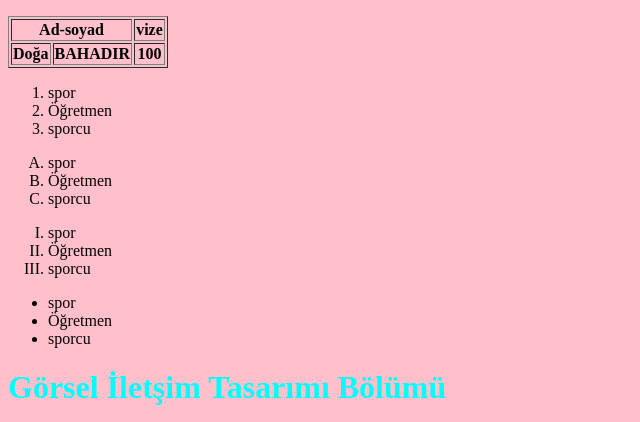
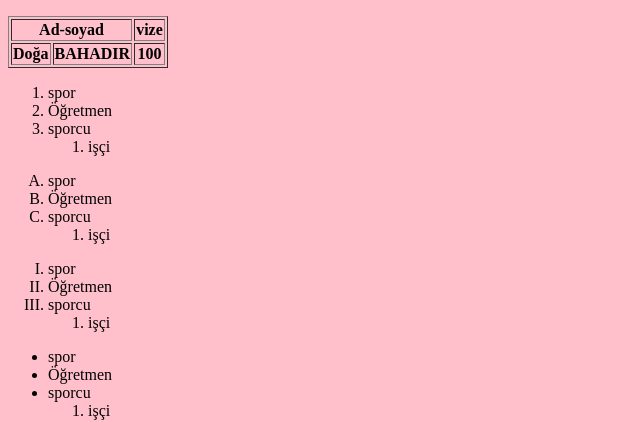
Before and after one commit to dogabahadir1907/doga, a plain HTML site: page index.html in a window 1280 px wide. Shown: the part 386-808 px from the top of the page, without its empty margins (0-640 px from the left). Drawn offline with Linux system fonts and the light colour scheme.

Commit message:
Add files via upload

```diff
--- a/index.html
+++ b/index.html
@@ -47,6 +47,10 @@
     <li>spor</li>
     <li>Öğretmen</li>
     <li>sporcu</li>
+        <ol>
+            <li>işçi</li>
+
+    </ol>
 </ol>
 
 <ol type="A">
@@ -54,6 +58,10 @@
     <li>spor</li>
     <li>Öğretmen</li>
     <li>sporcu</li>
+        <ol>
+            <li>işçi</li>
+
+       </ol>
 </ol>
 
 <ol type="I">
@@ -61,6 +69,10 @@
     <li>spor</li>
     <li>Öğretmen</li>
     <li>sporcu</li>
+        <ol>
+            <li>işçi</li>
+
+        </ol>
 </ol>
 
 <ul>
@@ -68,6 +80,10 @@
     <li>spor</li>
     <li>Öğretmen</li>
     <li>sporcu</li>
+        <ol>
+             <li>işçi</li>
+
+        </ol>
 </ul>
 
 
```
